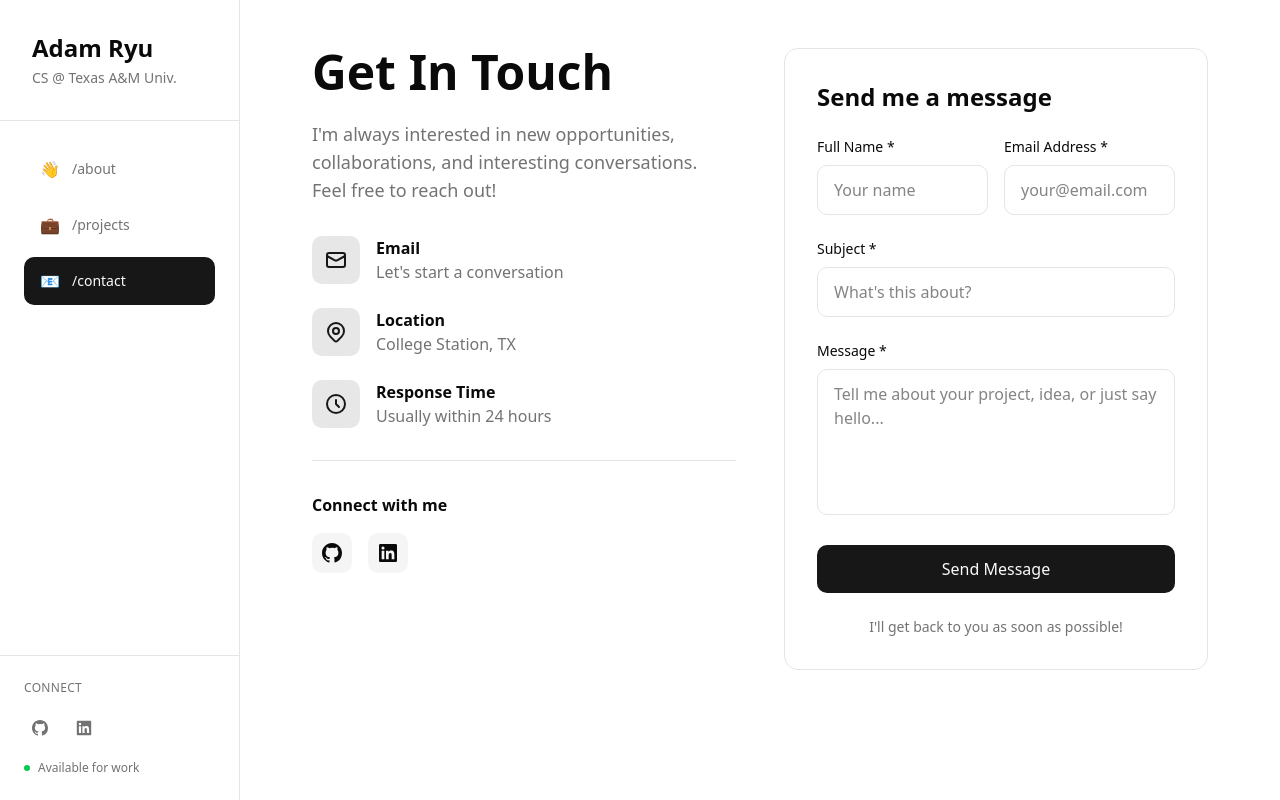
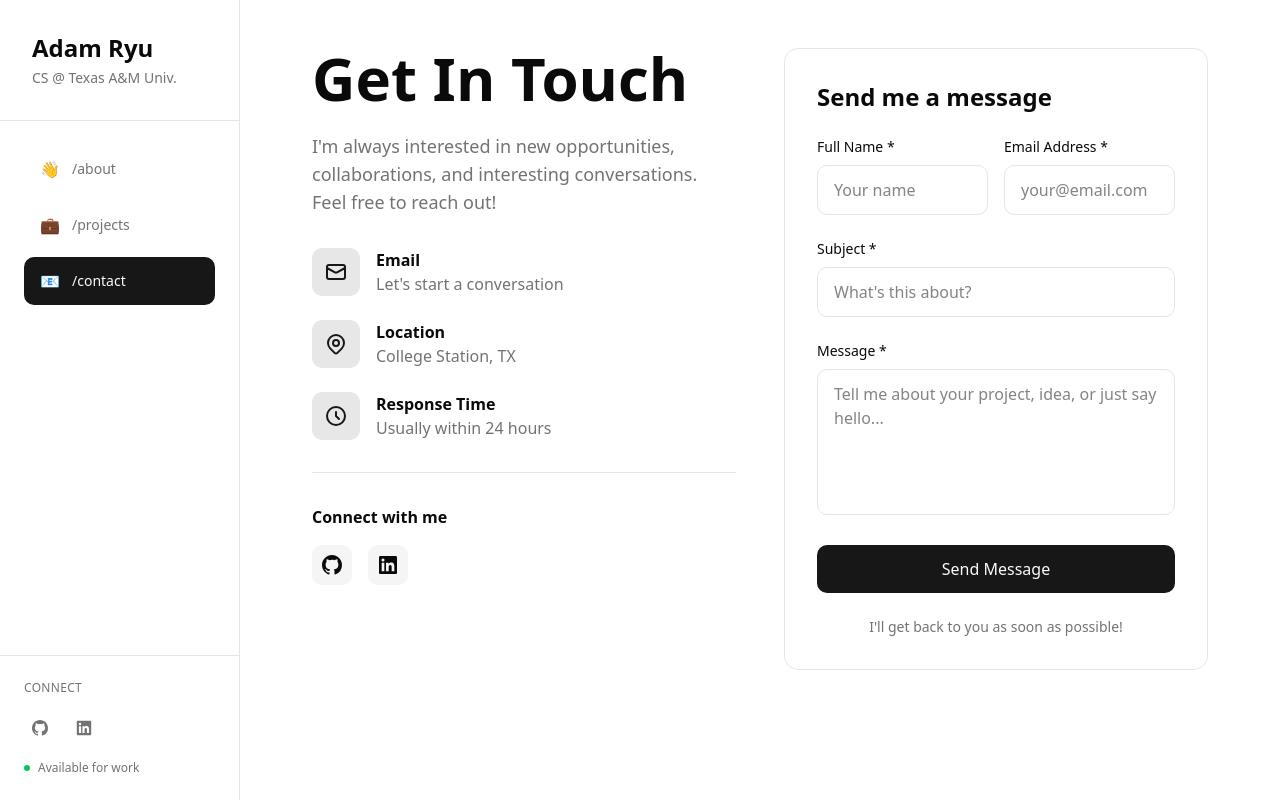
Before and after one commit to adavidryu/portfolio, a Next.js app: page /contact in a window 1280 px wide. Built offline with nearby package versions, Linux system fonts and the light colour scheme.

Commit message:
feat: match contact header size

```diff
--- a/app/contact/page.tsx
+++ b/app/contact/page.tsx
@@ -40,7 +40,7 @@ export default function Contact() {
           <div className="grid md:grid-cols-2 gap-12">
             {/* Contact Info */}
             <div>
-              <h2 className="text-4xl md:text-5xl font-bold mb-6">
+              <h2 className="text-4xl md:text-6xl font-bold mb-6">
                 Get In Touch
               </h2>
               <p className="text-lg text-muted-foreground mb-8">
```
